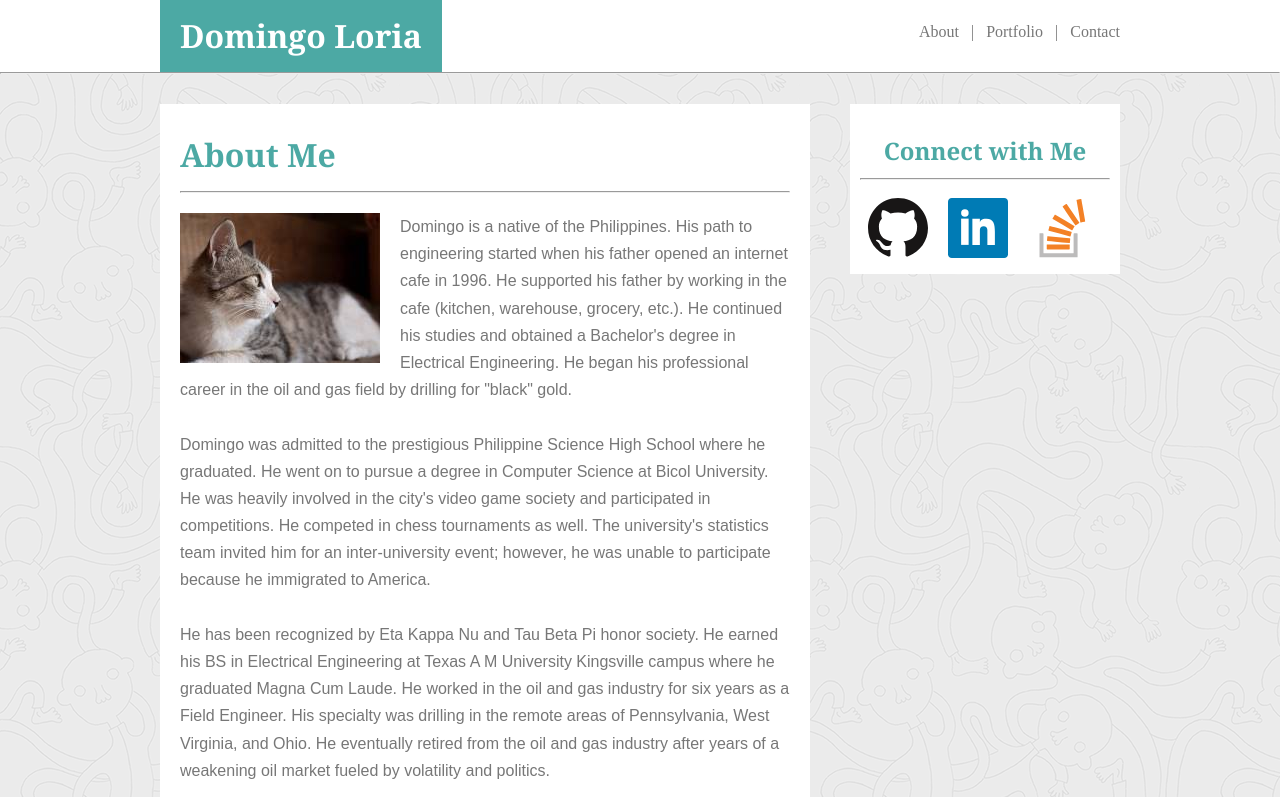
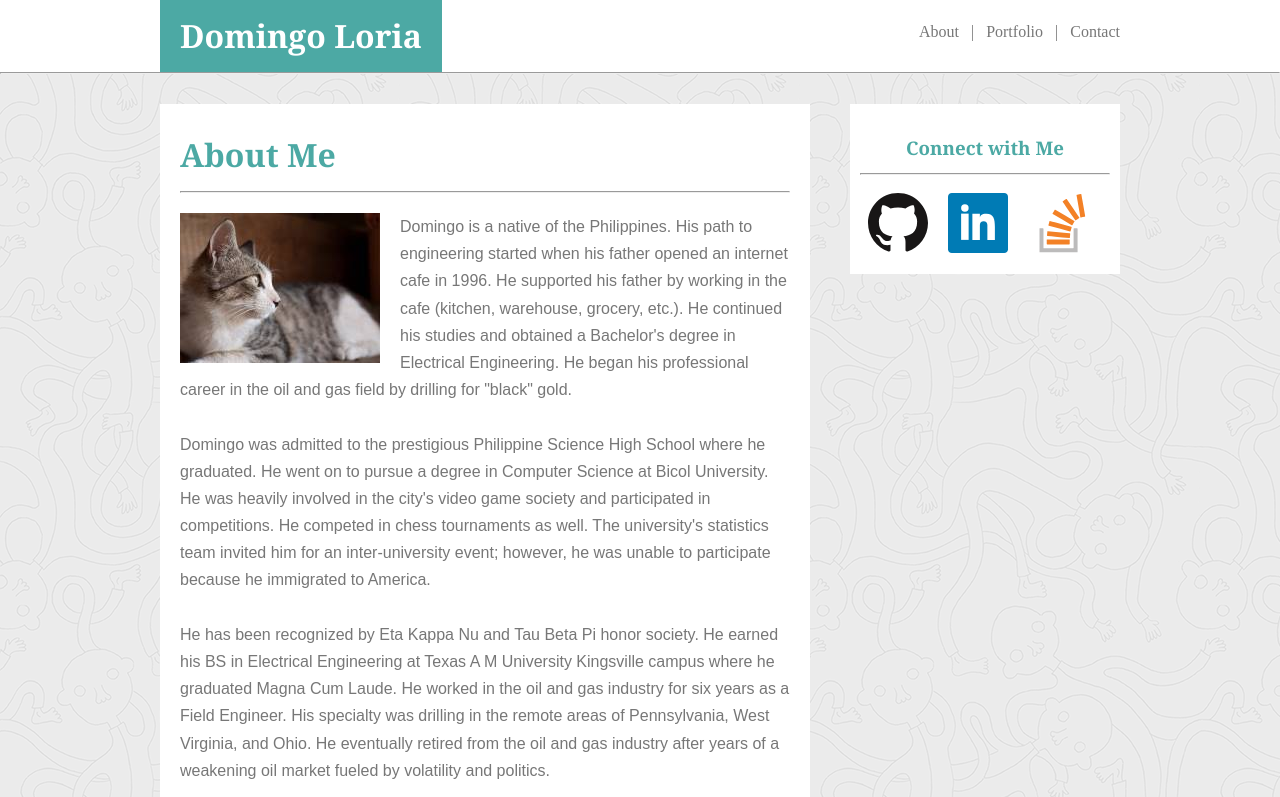
Before and after one commit to ddlorz/Basic-Portfolio, a plain HTML site: page index.html in a window 1280 px wide. Shown: the top 797 px of the page. Drawn offline with Linux system fonts and the light colour scheme.

Commit message:
Add files via upload

```diff
--- a/assets/css/style.css
+++ b/assets/css/style.css
@@ -15,10 +15,10 @@ h1 {
     font-weight: bold;
 }
 h2 {
-    display: block;
-    font-size: 1.5em;
-    margin-top: 0.83em;
-    margin-bottom: 0.83em;
+   	display: block;
+    font-size: 1.17em;
+    margin-top: 1em;
+    margin-bottom: 1em;
     margin-left: 0;
     margin-right: 0;
     font-weight: bold;
```
